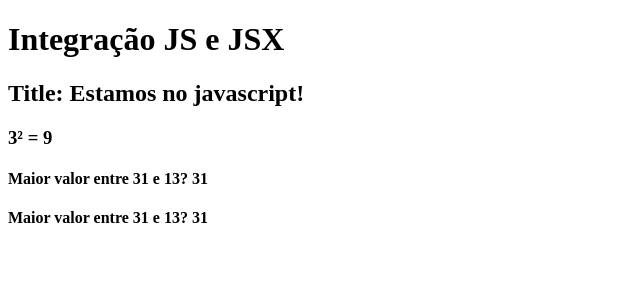
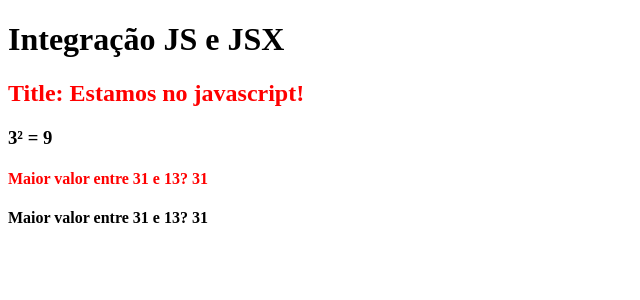
Before and after one commit to vanderson22/curso-react-nextjs, a Next.js app: page /basicos/jsx4 in a window 1280 px wide. Shown: the top 300 px of the page, without its empty margins (0-640 px from the left). Built offline with nearby package versions, Linux system fonts and the light colour scheme.

Commit message:
aplicando estilos de forma condicional

```diff
--- a/pages/basicos/jsx4.jsx
+++ b/pages/basicos/jsx4.jsx
@@ -1,25 +1,32 @@
+import estilos from "../css/integracao2.module.css"
 
 
-
-export default function jsx4(){
+export default function jsx4() {
 
     const subTitle = "Estamos no javascript!";
+    const maior = maiorValor(13, 31);
+
+  const estilo=
+        {
+            color: maior > 31 ? 'green' : 'red',
+        }
+
     return (
         <div>
             <h1>
                 Integração JS e JSX
             </h1>
-            <h2>
+            <h2 className={estilos.vermelho}>
                 Title: {subTitle}
             </h2>
             <h3>3² = {3 * 3}</h3>
-            <h4>Maior valor entre 31 e 13? {Math.max(13, 31)}</h4>
+            <h4 style={estilo} >Maior valor entre 31 e 13? {maior}</h4>
             <h4>Maior valor entre 31 e 13? {maiorValor(13, 31)}</h4>
         </div>
     )
 }
 
 
-  function maiorValor(val1 , val2){
-        return Math.max(val1, val2);
-  }
+function maiorValor(val1, val2) {
+    return Math.max(val1, val2);
+}
```
